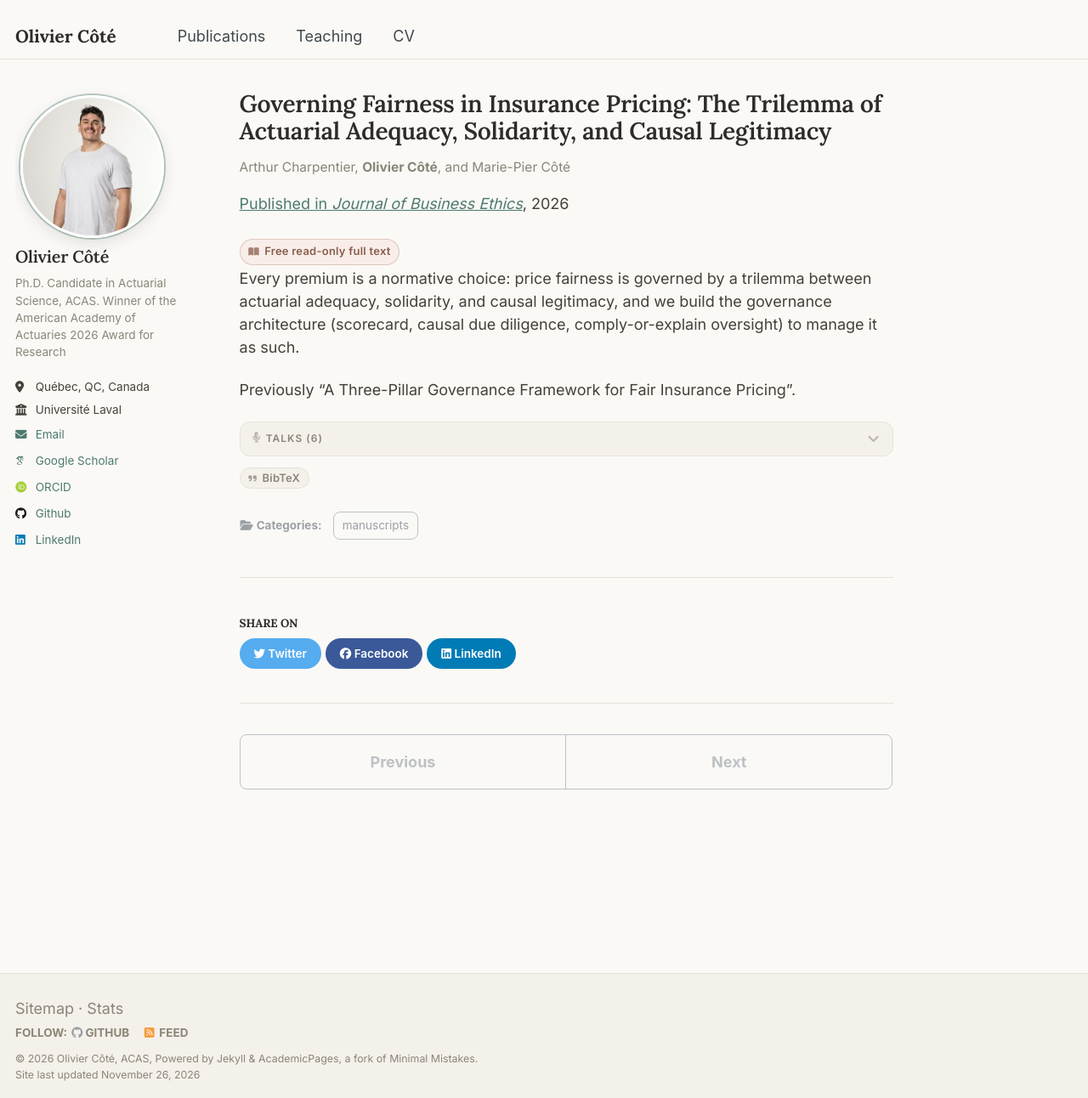
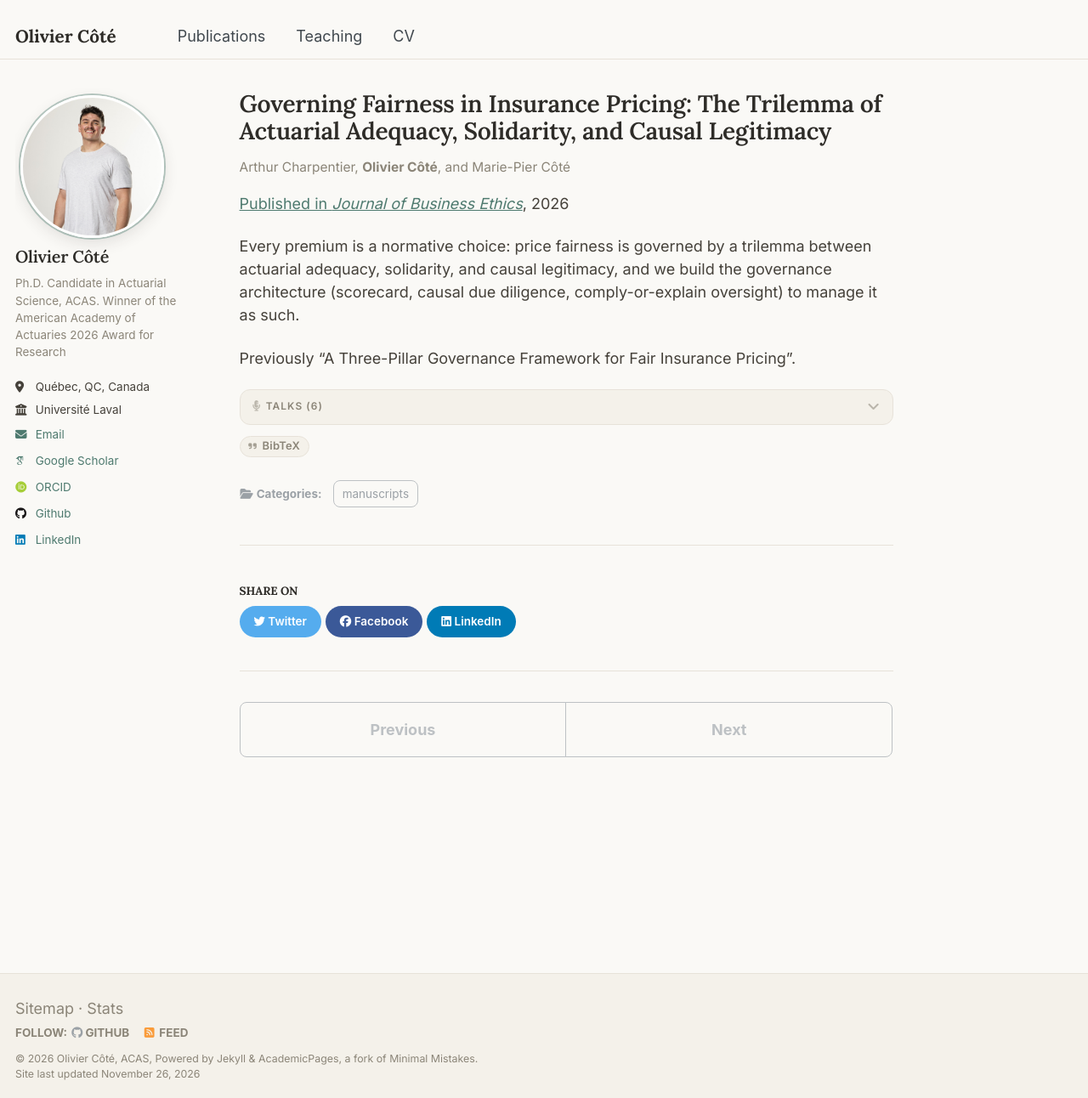
Before and after one commit to OliCoSide/olicoside.github.io, a Jekyll site: the page built from _publications/2026-governing-fairness-trilemma.md, in a window 1280 px wide and 1292 px high. Shown: the whole window at 85% size. Built offline with Jekyll 4.4.1, drawn with Linux system fonts in a browser that asks for light colours; some web fonts are replaced.

Commit message:
JBE paper: no visible link, only a clickable title/venue
Per Olivier: the SharedIt URL must not be shown anywhere. Drop the
"Free read-only full text" pill and the "Free full text" CV link;
instead the CV title links to https://rdcu.be/G98m8D7rJAwa and the
site's venue line (paperurl) points there. Production CV PDF rebuilt;
its text is identical to the version before this PR.

Co-Authored-By: Claude Opus 5.5 <noreply@anthropic.com>
Claude-Session: https://claude.ai/code/session_01F7Q7idQJuV4bghK1gJGxrK

```diff
--- a/_publications/2026-governing-fairness-trilemma.md
+++ b/_publications/2026-governing-fairness-trilemma.md
@@ -5,12 +5,9 @@ category: manuscripts
 permalink: /publication/2026-governing-fairness-trilemma
 date: 2026-09-25
 venue: 'Journal of Business Ethics'
-paperurl: 'https://doi.org/10.1007/s10551-026-06479-2'
+paperurl: 'https://rdcu.be/G98m8D7rJAwa'
 authors: 'Arthur Charpentier, Olivier Côté, and Marie-Pier Côté'
 citation: 'Charpentier, A., Côté, O., & Côté, M.-P. (2026). Governing fairness in insurance pricing: The trilemma of actuarial adequacy, solidarity, and causal legitimacy. Journal of Business Ethics. https://doi.org/10.1007/s10551-026-06479-2'
-supplement:
-  url: https://rdcu.be/G98m8D7rJAwa
-  label: "Free read-only full text"
 talks:
   - url: /talks/2026-11-12-ICA-Tokyo
     label: "33rd International Congress of Actuaries, Tokyo (online), 2026"
--- a/files/cv-src/biblio.bib
+++ b/files/cv-src/biblio.bib
@@ -1,9 +1,9 @@
 @article{Charpentier/al:2025_three,
-  title={Governing Fairness in Insurance Pricing: The Trilemma of Actuarial Adequacy, Solidarity, and Causal Legitimacy},
+  title={{\href{https://rdcu.be/G98m8D7rJAwa}{Governing fairness in insurance pricing: The trilemma of actuarial adequacy, solidarity, and causal legitimacy}}},
   author={Charpentier, Arthur and \textbf{C\^ot\'e, O.} and C\^ot\'e, Marie-Pier},
   journal={Journal of Business Ethics},
   doi={https://doi.org/10.1007/s10551-026-06479-2},
-  note={\href{https://doi.org/10.1007/s10551-026-06479-2}{doi:10.1007/s10551-026-06479-2}. \href{https://rdcu.be/G98m8D7rJAwa}{Free full text}},
+  note={\href{https://doi.org/10.1007/s10551-026-06479-2}{doi:10.1007/s10551-026-06479-2}},
   year={2026}
 }
 
```
Also changed, not shown: 1 other file.
